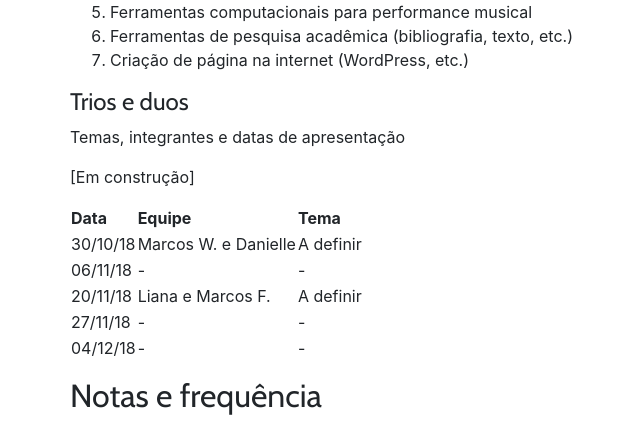
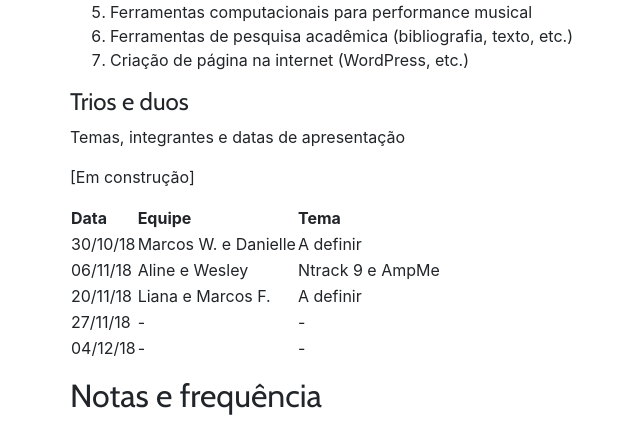
Before and after one commit to kroger/genosmus, a Jekyll site: the page built from _marcos/musa92.md, in a window 1280 px wide and 900 px high, scrolled down 2688 px, cut to the strip 0-435 px from the top of the window. Shown: the whole strip, without its empty margins (30-670 px from the left). Built offline with Jekyll 4.4.1, drawn with Linux system fonts in a browser that asks for light colours; the table of contents is made by our own code.

Commit message:
Atualização de calendário de apresentações

```diff
--- a/_marcos/musa92.md
+++ b/_marcos/musa92.md
@@ -110,7 +110,7 @@ Temas, integrantes e datas de apresentação
 | Data | Equipe | Tema  |
 |---|---|---|
 | 30/10/18 | Marcos W. e Danielle | A definir |
-| 06/11/18 | - | - |
+| 06/11/18 | Aline e Wesley | Ntrack 9 e AmpMe |
 | 20/11/18 | Liana e Marcos F. | A definir |
 | 27/11/18 | - | - |
 | 04/12/18 | - | - |
```
